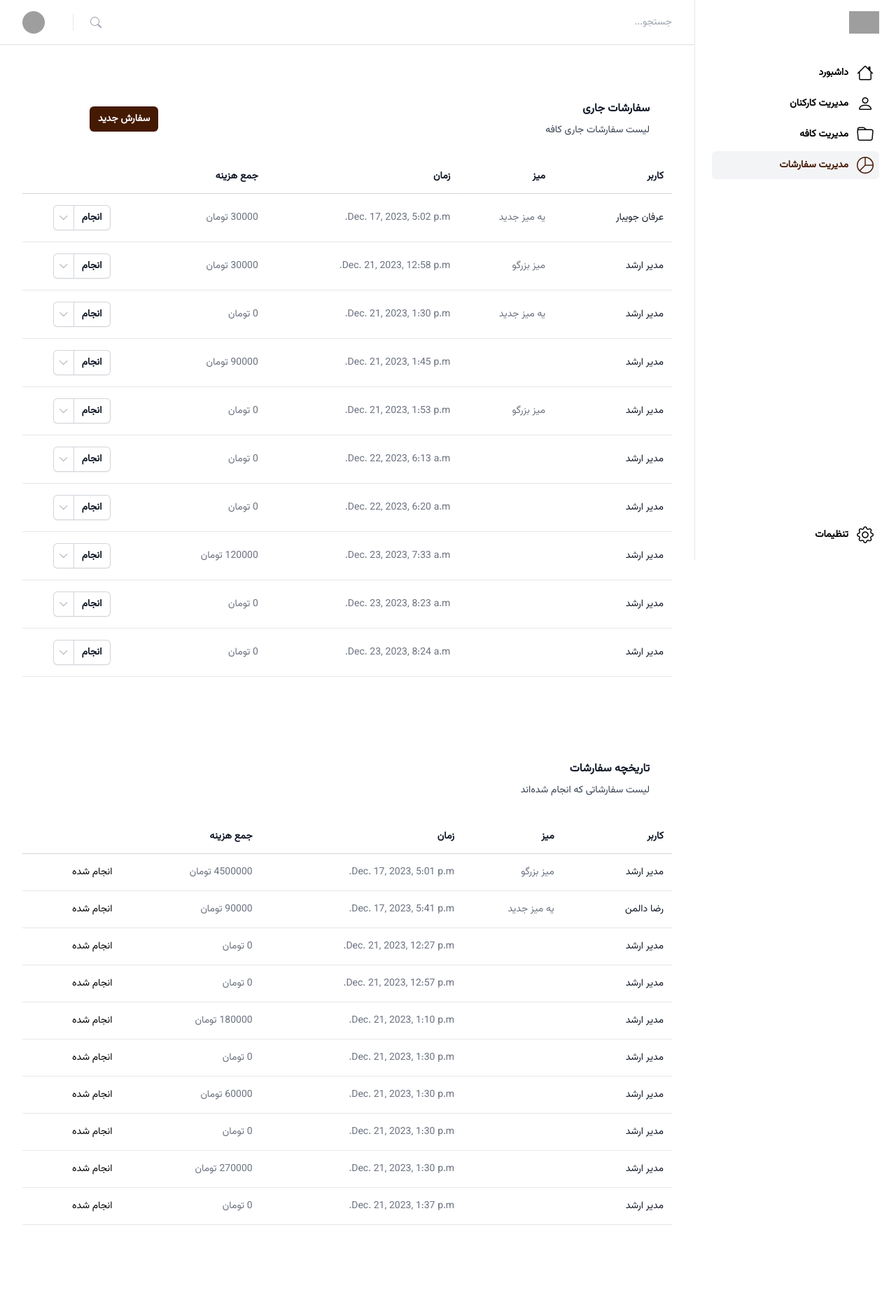
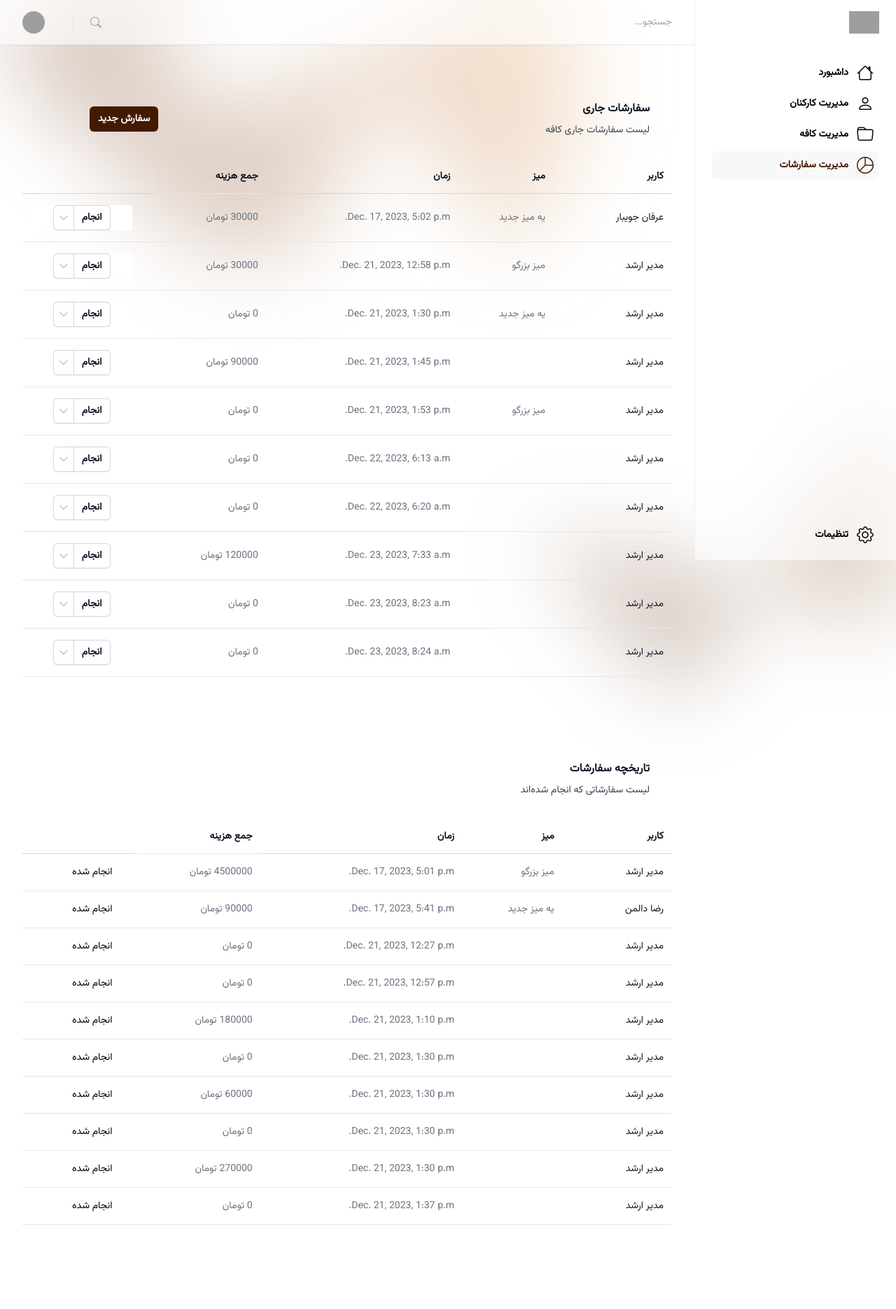
Before and after one commit to Erfaani/CafQaf, a Django app: page /dashboard/orders/ in a window 1280 px wide. Shown: the whole page at 70% size. Run offline with Django 4.2, Linux system fonts and the light colour scheme; data comes from the database, SQL or seed files in the repository; both versions use the stored data as it was after the commit; style sheets or scripts are compiled from the project's sources; some libraries are stand-ins or nearby versions; grey boxes are pictures that could not be loaded.

Commit message:
Update styles and templates

```diff
--- a/dashboard/templates/dashboard.html
+++ b/dashboard/templates/dashboard.html
@@ -4,7 +4,6 @@
     داشبورد
 {% endblock title %}
 {% block content %}
-    <div class="bg-white">
     <div x-data="{ openSidebar: false }">
         <div x-show="openSidebar"
              class="relative z-50 lg:hidden"
@@ -61,10 +60,27 @@
                 </div>
             </div>
         </div>
+
+        <!-- Background -->
+        <div>
+            <div class="absolute inset-x-0 -top-40 -z-10 transform-gpu overflow-hidden blur-3xl sm:-top-80"
+                 aria-hidden="true">
+                <div class="relative left-[calc(50%-11rem)] aspect-[1155/678] w-[36.125rem] -translate-x-1/2 rotate-[30deg] bg-gradient-to-tr from-[#431407] to-[#fdba74] opacity-30 sm:left-[calc(50%-30rem)] sm:w-[72.1875rem]"
+                     style="clip-path: polygon(74.1% 44.1%, 100% 61.6%, 97.5% 26.9%, 85.5% 0.1%, 80.7% 2%, 72.5% 32.5%, 60.2% 62.4%, 52.4% 68.1%, 47.5% 58.3%, 45.2% 34.5%, 27.5% 76.7%, 0.1% 64.9%, 17.9% 100%, 27.6% 76.8%, 76.1% 97.7%, 74.1% 44.1%)">
+                </div>
+            </div>
+            <div class="absolute inset-x-0 top-[calc(100%-13rem)] -z-10 transform-gpu overflow-hidden blur-3xl sm:top-[calc(100%-30rem)]"
+                 aria-hidden="true">
+                <div class="relative left-[calc(50%+3rem)] aspect-[1155/678] w-[36.125rem] -translate-x-1/2 bg-gradient-to-tr from-[#451a03] to-[#fdba74] opacity-30 sm:left-[calc(50%+36rem)] sm:w-[72.1875rem]"
+                     style="clip-path: polygon(74.1% 44.1%, 100% 61.6%, 97.5% 26.9%, 85.5% 0.1%, 80.7% 2%, 72.5% 32.5%, 60.2% 62.4%, 52.4% 68.1%, 47.5% 58.3%, 45.2% 34.5%, 27.5% 76.7%, 0.1% 64.9%, 17.9% 100%, 27.6% 76.8%, 76.1% 97.7%, 74.1% 44.1%)">
+                </div>
+            </div>
+        </div>
+
         <!-- Static sidebar for desktop -->
         <div class="hidden lg:fixed lg:inset-y-0 lg:z-50 lg:flex lg:w-72 lg:flex-col">
             <!-- Sidebar component, swap this element with another sidebar if you like -->
-                <div class="flex grow flex-col gap-y-5 overflow-y-auto border-l border-gray-200 bg-white px-6 pb-4">
+            <div class="flex grow flex-col gap-y-5 overflow-y-auto border-l border-gray-200/60 bg-white/60 backdrop-blur px-6 pb-4">
                 <div class="flex h-16 shrink-0 items-center">
                     <img class="h-8 w-auto"
                          width=""
@@ -79,8 +95,10 @@
                 </nav>
             </div>
         </div>
+
+        <!-- Navbar and main -->
         <div class="lg:pr-72">
-                <div class="sticky top-0 z-40 flex h-16 shrink-0 items-center gap-x-4 border-b border-gray-200 bg-white px-4 shadow-sm sm:gap-x-6 sm:px-6 lg:px-8">
+            <div class="sticky top-0 z-40 flex h-16 shrink-0 items-center gap-x-4 border-b border-gray-200/60 bg-white/60 backdrop-blur px-4 shadow-sm sm:gap-x-6 sm:px-6 lg:px-8">
                 <button type="button"
                         class="-m-2.5 p-2.5 text-gray-700 lg:hidden"
                         @click="openSidebar = true">
@@ -94,7 +112,7 @@
                             <i class="flex bi bi-search text-gray-400 hover:text-gray-500"></i>
                         </div>
                         <input id="search-field"
-                                   class="block h-full w-full border-0 py-0 pl-8 pr-0 text-gray-900 placeholder:text-gray-400 focus:ring-0 sm:text-sm"
+                               class="bg-transparent block h-full w-full border-0 py-0 pl-8 pr-0 text-gray-900 placeholder:text-gray-400 focus:ring-0 sm:text-sm"
                                placeholder="جستجو..."
                                type="search"
                                name="search">
@@ -172,5 +190,4 @@
             </main>
         </div>
     </div>
-    </div>
 {% endblock content %}
--- a/dashboard/templates/dashboard/components/sidebar_item.html
+++ b/dashboard/templates/dashboard/components/sidebar_item.html
@@ -1,7 +1,7 @@
 <li>
     <a href="{% url url_name %}"
-       class="flex items-center hover:text-coffee hover:bg-gray-100 group gap-x-3 rounded-md p-2 text-sm leading-6 font-semibold"
-       :class="{ 'bg-gray-100 text-coffee': {% if request.resolver_match.url_name == url_name %} true {% else %} false {% endif %} }"
+       class="flex items-center hover:text-coffee hover:bg-gray-100/60 group gap-x-3 rounded-md p-2 text-sm leading-6 font-semibold"
+       :class="{ 'bg-gray-100/60 text-coffee': {% if request.resolver_match.url_name == url_name %} true {% else %} false {% endif %} }"
        x-state:on="Current"
        x-state:off="Default">
         <i  class="bi {{ item_icon }} text-2xl flex group-hover:text-coffee {% if request.resolver_match.url_name == url_name %} text-coffee {% endif %}">
--- a/dashboard/templates/dashboard/orders/order_items.html
+++ b/dashboard/templates/dashboard/orders/order_items.html
@@ -5,23 +5,23 @@
                 <thead>
                     <tr>
                         <th scope="col"
-                            class="sticky top-0 z-10 border-b border-gray-300 bg-white bg-opacity-75 py-3.5 pl-4 pr-3 text-right text-sm font-semibold text-gray-900 backdrop-blur backdrop-filter sm:pl-6 lg:pl-8">
+                            class="sticky top-0 z-10 border-b border-gray-300 py-3.5 pl-4 pr-3 text-right text-sm font-semibold text-gray-900 backdrop-blur backdrop-filter sm:pl-6 lg:pl-8">
                             کاربر
                         </th>
                         <th scope="col"
-                            class="sticky top-0 z-10 hidden border-b border-gray-300 bg-white bg-opacity-75 px-3 py-3.5 text-right text-sm font-semibold text-gray-900 backdrop-blur backdrop-filter sm:table-cell">
+                            class="sticky top-0 z-10 hidden border-b border-gray-300 px-3 py-3.5 text-right text-sm font-semibold text-gray-900 backdrop-blur backdrop-filter sm:table-cell">
                             میز
                         </th>
                         <th scope="col"
-                            class="sticky top-0 z-10 hidden border-b border-gray-300 bg-white bg-opacity-75 px-3 py-3.5 text-right text-sm font-semibold text-gray-900 backdrop-blur backdrop-filter lg:table-cell">
+                            class="sticky top-0 z-10 hidden border-b border-gray-300 px-3 py-3.5 text-right text-sm font-semibold text-gray-900 backdrop-blur backdrop-filter lg:table-cell">
                             زمان
                         </th>
                         <th scope="col"
-                            class="sticky top-0 z-10 border-b border-gray-300 bg-white bg-opacity-75 px-3 py-3.5 text-right text-sm font-semibold text-gray-900 backdrop-blur backdrop-filter">
+                            class="sticky top-0 z-10 border-b px-3 py-3.5 text-right text-sm font-semibold text-gray-900 backdrop-blur backdrop-filter">
                             جمع هزینه
                         </th>
                         <th scope="col"
-                            class="sticky top-0 z-10 border-b border-gray-300 bg-white bg-opacity-75 py-3.5 pl-3 pr-4 backdrop-blur backdrop-filter sm:pr-6 lg:pr-8">
+                            class="sticky top-0 z-10 border-b border-gray-300 py-3.5 pl-3 pr-4 backdrop-blur backdrop-filter sm:pr-6 lg:pr-8">
                             <span class="sr-only">انجام شد</span>
                         </th>
                     </tr>
--- a/dashboard/templates/dashboard/orders/orders.html
+++ b/dashboard/templates/dashboard/orders/orders.html
@@ -1,7 +1,7 @@
 {% extends "dashboard.html" %}
 {% block title %}مدیریت شفارشات{% endblock title %}
 {% block dashboard_content %}
-    <div class="mb-10 overflow-y-auto bg-white">
+    <div class="mb-10 overflow-y-auto">
         <div class="py-10">
             <div class="px-4 sm:px-6 lg:px-8">
                 <div class="sm:flex sm:items-center">
@@ -26,7 +26,7 @@
             </div>
         </div>
     </div>
-    <div class="mb-10 overflow-y-auto bg-white">
+    <div class="mb-10 overflow-y-auto">
         <div class="py-10">
             <div class="px-4 sm:px-6 lg:px-8">
                 <div class="sm:flex sm:items-center">
--- a/dashboard/templates/users/add_change.html
+++ b/dashboard/templates/users/add_change.html
@@ -8,7 +8,7 @@
 {% endblock title %}
 {% block dashboard_content %}
     <div class="grid grid-cols-1 gap-x-8 gap-y-8 md:grid-cols-3">
-        <form class="bg-white shadow-sm ring-1 ring-gray-900/5 sm:rounded-xl md:col-span-2"
+        <form class="bg-white/60 shadow-sm ring-1 ring-gray-900/5 sm:rounded-xl md:col-span-2"
               method="post"
               {% if this %} action="{% url 'change_user' this.id %}" {% else %} action="{% url 'add_user' %}" {% endif %}>
             {% csrf_token %}
```
Also changed, not shown: db.sqlite3. Lines whose indentation alone changed are shown as unchanged.
